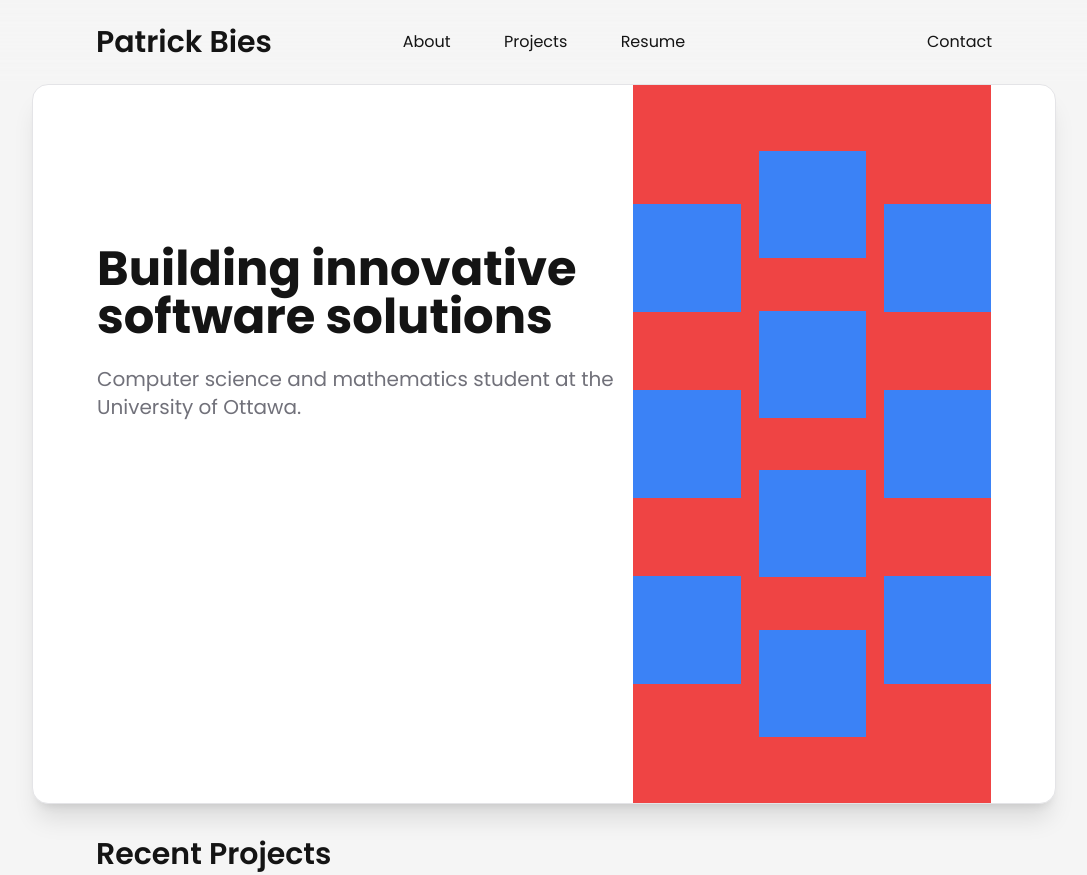
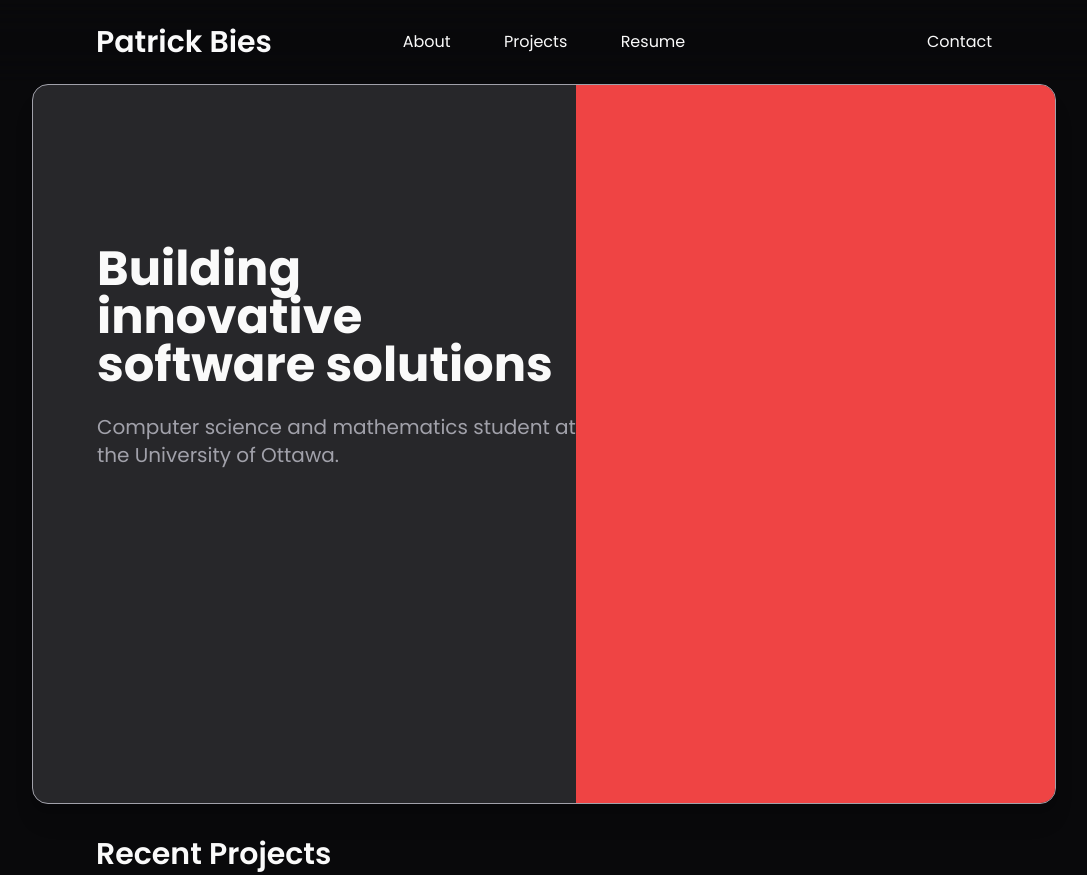
Before and after one commit to patrickbies/Portfolio-Website, a React (Vite) app in the folder front-end/: page / in a window 1280 px wide. Shown: the whole page, without its empty margins (96-1183 px from the left). Built offline with nearby package versions, Linux system fonts and the light colour scheme.

Commit message:
some small updates - beginning work on a threejs simulation

```diff
--- a/front-end/src/App.tsx
+++ b/front-end/src/App.tsx
@@ -4,7 +4,7 @@ import AppRoutes from "./routes/AppRoutes.tsx"
 function App() {
   const savedTheme = localStorage.getItem('theme');
   const initialTheme = savedTheme || (window.matchMedia('(prefers-color-scheme: dark)').matches ? 'dark' : 'light');
-  const [theme, setTheme] = useState('light');
+  const [theme, setTheme] = useState('dark');
 
   // Set the theme class on the root element
   useEffect(() => {
--- /dev/null
+++ b/front-end/src/components/ThreeJSBackground.tsx
@@ -0,0 +1,9 @@
+import React from 'react'
+
+const ThreeJSBackground = () => {
+  return (
+    <div className="bg-red-500 h-full w-full"></div>
+  )
+}
+
+export default ThreeJSBackground
--- a/front-end/src/pages/Home.tsx
+++ b/front-end/src/pages/Home.tsx
@@ -1,5 +1,6 @@
 import { Link } from "react-router-dom";
 import "./Home.css";
+import ThreeJSBackground from "@/components/ThreeJSBackground";
 
 const Home = () => {
   return (
@@ -32,8 +33,8 @@ const Home = () => {
         </div>
       </header>
       <div className="px-[10vw]">
-        <div className="bg-accent h-[90vh] w-full rounded-2xl shadow-xl border flex row overflow-hidden px-[5vw]">
-          <div className="w-[60%] py-[20vh]">
+        <div className="bg-accent h-[90vh] w-full rounded-2xl shadow-xl border-muted-foreground border-[0.25px] flex row overflow-hidden pl-[5vw]">
+          <div className="w-[100%] py-[20vh]">
             <h1 className="text-5xl poppins-bold text-foreground">
               Building innovative software solutions
             </h1>
@@ -43,7 +44,10 @@ const Home = () => {
             </h6>
 
           </div>
-          <div className="bg-red-500 w-[40%] h-full flex flex-row justify-between">
+          <div className="w-full">
+            <ThreeJSBackground />
+          </div>
+          {/* <div className="bg-red-500 w-[40%] h-full flex flex-row justify-between">
             <div className="w-[30%] flex justify-around h-full flex-col py-[10vh]">
               <div className="bg-blue-500 w-full aspect-square" />
               <div className="bg-blue-500 w-full aspect-square" />
@@ -60,7 +64,7 @@ const Home = () => {
               <div className="bg-blue-500 w-full aspect-square" />
               <div className="bg-blue-500 w-full aspect-square" />
             </div>
-          </div>
+          </div> */}
         </div>
         <h1 className="text-3xl poppins-semibold text-foreground w-[25vw] pt-[4vh] pl-[5vw]">
           Recent Projects
```
Also changed, not shown: front-end/public/cpp_logo.png (added).
